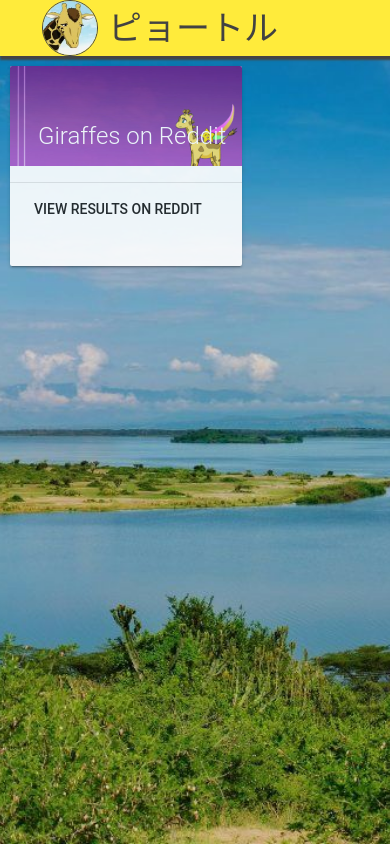
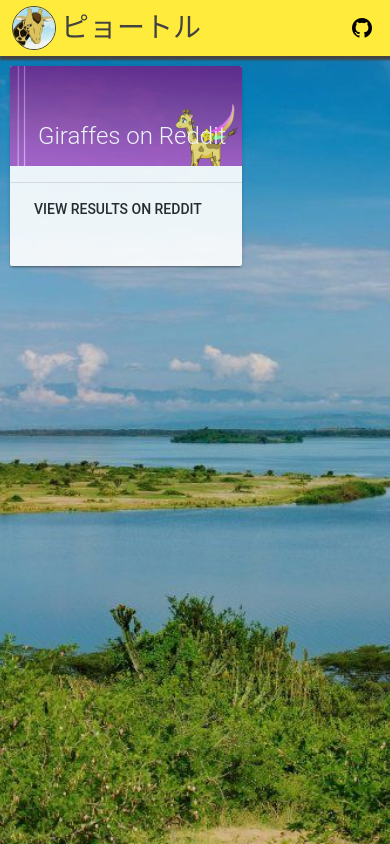
Before and after one commit to mattadjohnson/pyotr, a Flask app: template templates/pyotr.html in a window 390 px wide. Run offline with Flask 2, Linux system fonts and the light colour scheme; the template is opened without the code that fills it, so the values that code supplies are empty; parts of the project's set-up code (start-up, migrations or seed data) failed here and were passed over; some libraries are stand-ins or nearby versions.

Commit message:
add github icon/link to repo

```diff
--- a/static/css/pyotr.css
+++ b/static/css/pyotr.css
@@ -7,6 +7,7 @@
 }
 
 .pyo-header {
+    position: fixed;
     box-shadow: 2px 2px 2px 2px #444;
 }
 
@@ -27,6 +28,7 @@
 
 .pyo-post-container {
     display: table-row;
+    margin-top: 64px;
 }
 
 .pyo-card-container {
@@ -92,6 +94,12 @@
     color: #8A2828;
 }
 
+@media (max-width: 1025px) {
+    .pyo-post-container {
+        margin-top: 56px;
+    }
+}
+
 @media (max-width: 570px) {
     .pyo-post-card.mdl-card {
         width: auto;
@@ -100,6 +108,22 @@
 }
 
 @media (max-width: 400px) {
+    .pyo-header-row {
+        padding-left: 12px;
+    }
+
+    .pyo-header-pic {
+        height: 42px;
+        width: 42px;
+        border: 1px solid #444;
+        border-radius: 30px;
+    }
+
+    .pyo-header-title {
+        padding-left: 5px;
+        font-size: 28px;
+    }
+
     .pyo-post-card > .mdl-card__title > .mdl-card__title-text {
         margin-left: 12px;
     }
--- a/templates/pyotr.html
+++ b/templates/pyotr.html
@@ -35,6 +35,8 @@
                 <div class="pyo-header-row mdl-layout__header-row">
                     <img class="pyo-header-pic" src="/static/images/pyotr.jpg" />
                     <h3 class="pyo-header-title">ピョートル</h3>
+                    <div class="mdl-layout-spacer"></div>
+                    <a href="https://github.com/MatthewJohnson3154/pyotr" target="_blank"><img src="/static/icons/github-circle.png"/></a>
                 </div>
             </header>
 
```
Also changed, not shown: static/icons/github-circle.png (added).
